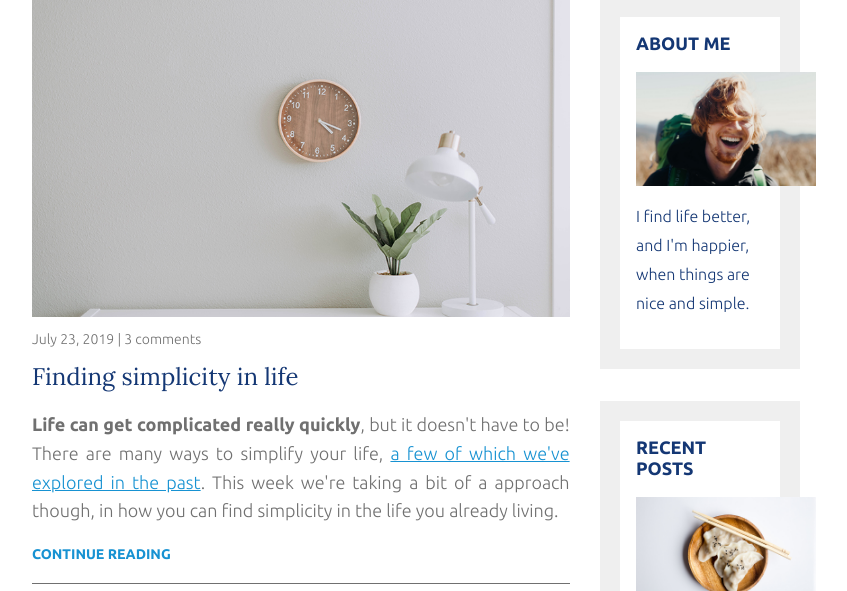
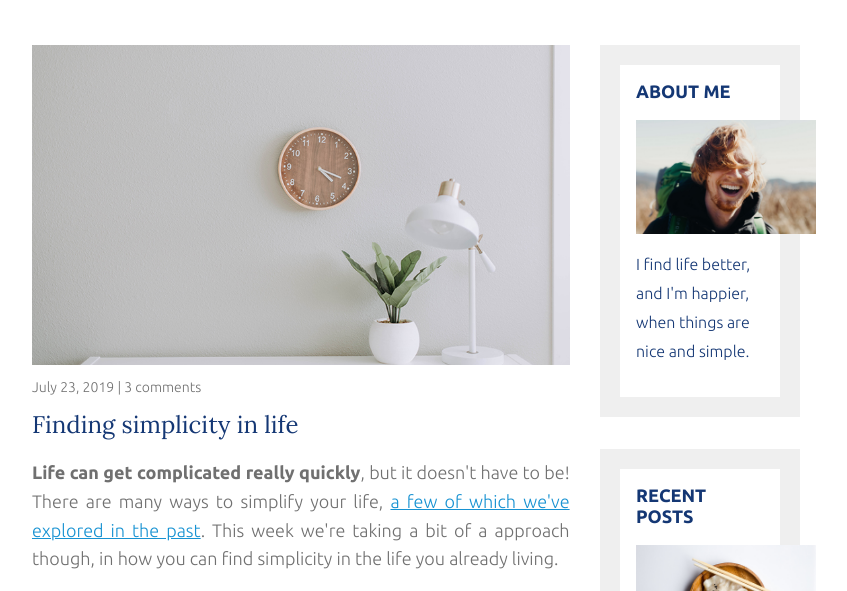
Before and after one commit to dijanakalaposratic/pp-01-living-the-simple-life, a plain HTML site: page index.html in a window 1280 px wide. Shown: the part 195-786 px from the top of the page, without its empty margins (224-1071 px from the left). Drawn offline with Linux system fonts and the light colour scheme.

Commit message:
edited styling for .container--content

```diff
--- a/styles.css
+++ b/styles.css
@@ -97,7 +97,7 @@ a {
 	width: 60%;
 	display: flex;
 	justify-content: space-between;
-	margin: 0 auto;
+	margin: 3em auto;
 	/* gap: 3em; */
 }
 
```
